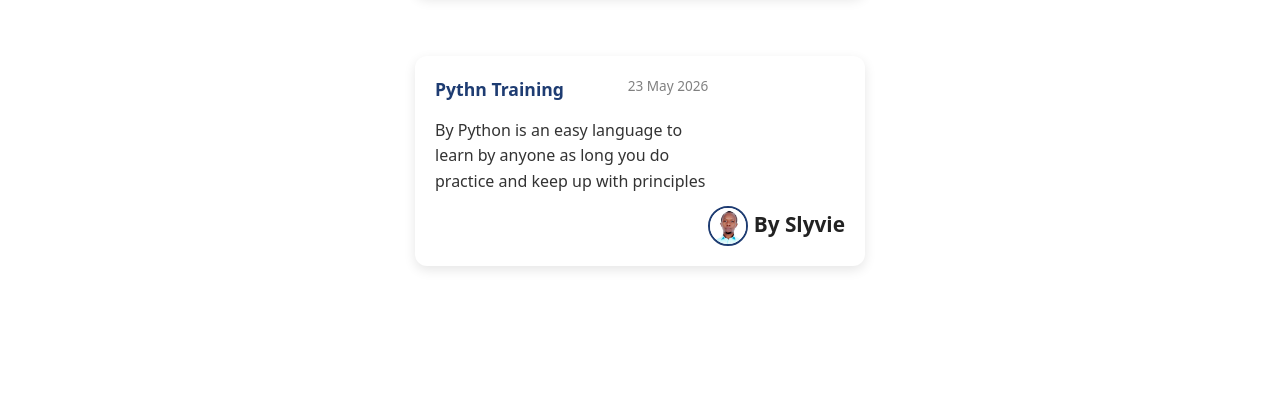
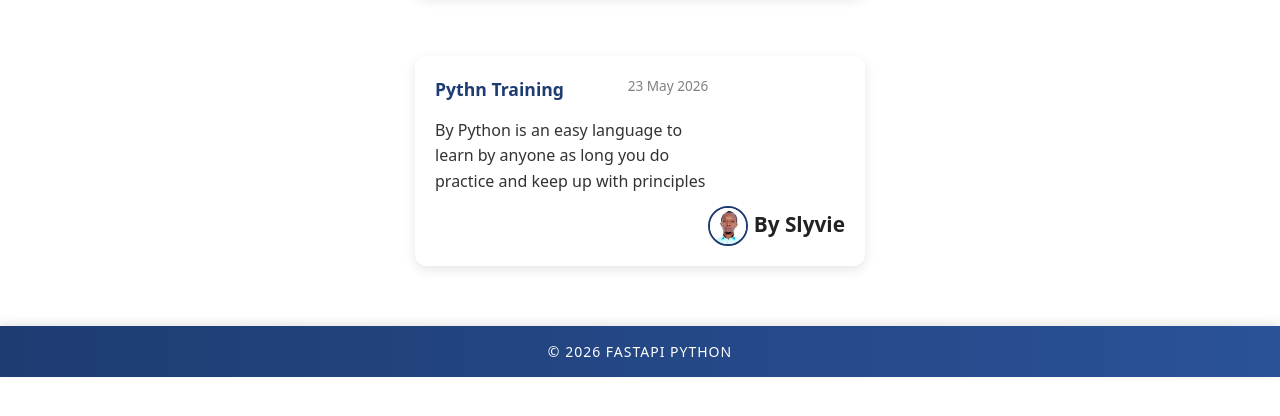
Before and after one commit to Kitemaggwa-Shafic/FastAPI-Full-CRUD, a FastAPI app: page / in a window 1280 px wide. Shown: the part 320-736 px from the top of the page. Run offline with FastAPI, Linux system fonts and the light colour scheme.

Commit message:
footer css

```diff
--- a/static/main.css
+++ b/static/main.css
@@ -118,3 +118,17 @@
     object-fit:cover;
     border:2px solid #1e3c72;
 }
+
+.site-footer{
+    text-align:center;
+    padding:15px;
+    margin-top:30px;
+
+    background: linear-gradient(90deg, #1e3c72, #2a5298);
+    color:white;
+
+    font-size:14px;
+    letter-spacing:1px;
+
+    box-shadow:0 -3px 10px rgba(0,0,0,0.1);
+}
--- a/templates/layout.html
+++ b/templates/layout.html
@@ -47,9 +47,11 @@
     </div>
         </nav>
 
-
-
         {% block content %}
         {% endblock %}
+
+          <footer class="site-footer">
+            © 2026 FASTAPI PYTHON
+        </footer>
     </body>
 </html>
```
